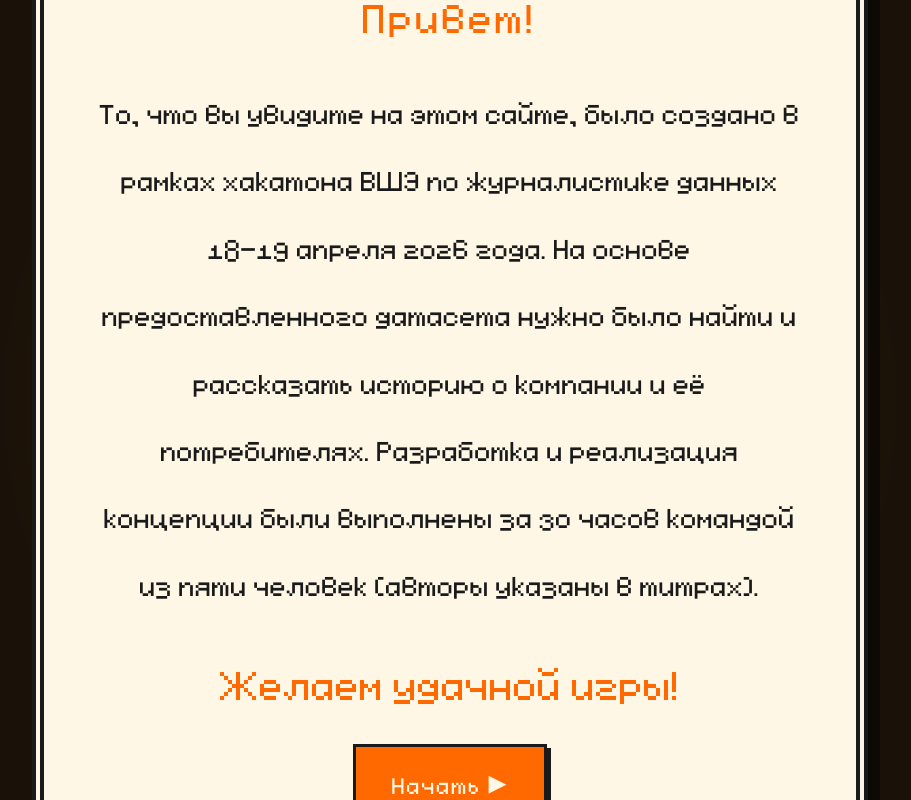
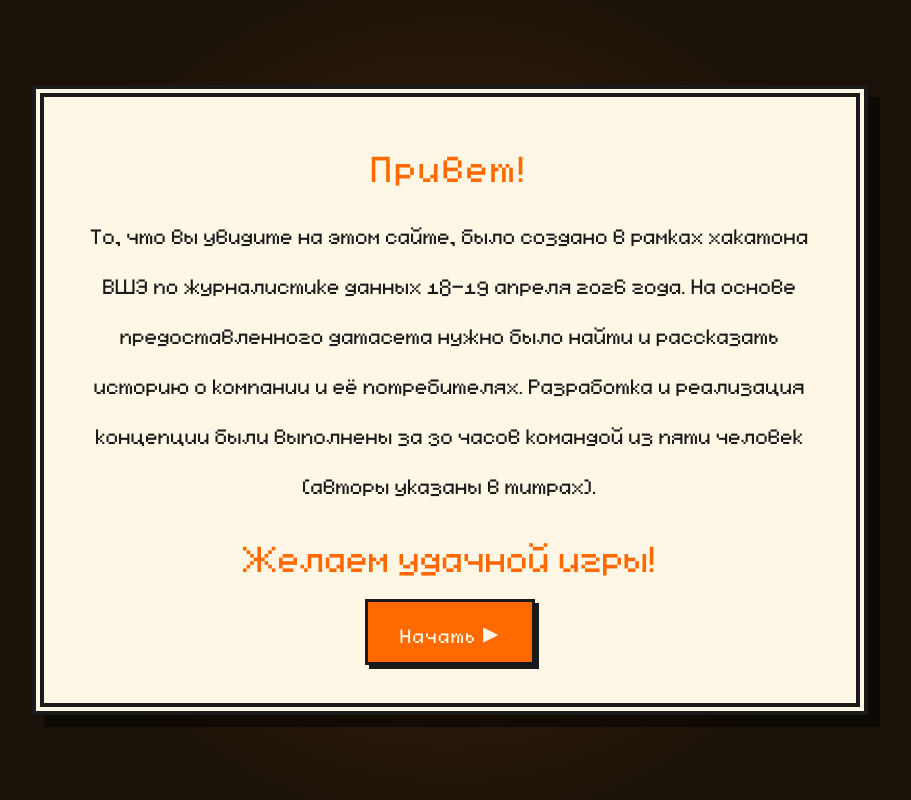
Before and after one commit to mbelveder/dodo-game, a React (Vite) app: page / in a window 1280 px wide. Shown: the whole page, without its empty margins (190-1101 px from the left). Built offline with nearby package versions, Linux system fonts and the light colour scheme.

Commit message:
fix: disclamer and outro screen sizes

```diff
--- a/src/ui/ui.css
+++ b/src/ui/ui.css
@@ -555,8 +555,9 @@ button:focus-visible {
   width: 100%;
   height: 100%;
   display: flex;
-  align-items: center;
+  align-items: flex-start;
   justify-content: center;
+  overflow-y: auto;
   background:
     radial-gradient(circle at center, rgba(255, 105, 0, 0.18), transparent 60%),
     #1a1208;
@@ -565,6 +566,7 @@ button:focus-visible {
 
 .disclaimerCard {
   width: min(820px, 96vw);
+  margin: auto;
   background: var(--dodo-cream);
   color: var(--dodo-charcoal);
   border: 4px solid var(--dodo-charcoal);
@@ -572,36 +574,36 @@ button:focus-visible {
     0 0 0 4px var(--dodo-cream),
     0 0 0 8px var(--dodo-charcoal),
     12px 12px 0 8px rgba(0, 0, 0, 0.5);
-  padding: clamp(28px, 4vw, 52px);
+  padding: clamp(20px, 3vw, 40px);
   display: flex;
   flex-direction: column;
   align-items: center;
-  gap: clamp(18px, 2.5vw, 32px);
+  gap: clamp(12px, 2vh, 24px);
 }
 
 .disclaimerGreeting {
-  font-size: clamp(36px, 5vw, 80px);
+  font-size: clamp(32px, 4.5vw, 72px);
   letter-spacing: 0.04em;
   color: var(--dodo-red);
   text-align: center;
 }
 
 .disclaimerBody {
-  font-size: clamp(28px, 3.4vw, 56px);
-  line-height: 1.55;
+  font-size: clamp(22px, 2.6vw, 46px);
+  line-height: 1.5;
   text-align: center;
   max-width: 72ch;
 }
 
 .disclaimerWish {
-  font-size: clamp(36px, 5vw, 80px);
+  font-size: clamp(32px, 4.5vw, 72px);
   text-align: center;
   color: var(--dodo-orange);
 }
 
 .disclaimerCard .btn {
-  font-size: clamp(22px, 2.8vw, 48px);
-  padding: 14px 36px;
+  font-size: clamp(20px, 2.4vw, 42px);
+  padding: 12px 32px;
   letter-spacing: 0.04em;
 }
 
@@ -611,8 +613,9 @@ button:focus-visible {
   width: 100%;
   height: 100%;
   display: flex;
-  align-items: center;
+  align-items: flex-start;
   justify-content: center;
+  overflow-y: auto;
   background:
     radial-gradient(circle at center, rgba(255, 105, 0, 0.2), transparent 60%),
     #1a1208;
@@ -621,6 +624,7 @@ button:focus-visible {
 
 .endingCard {
   width: min(980px, 96vw);
+  margin: auto;
   background: var(--dodo-cream);
   color: var(--dodo-charcoal);
   border: 4px solid var(--dodo-charcoal);
@@ -628,10 +632,10 @@ button:focus-visible {
     0 0 0 4px var(--dodo-cream),
     0 0 0 8px var(--dodo-charcoal),
     12px 12px 0 8px rgba(0, 0, 0, 0.5);
-  padding: 40px 36px;
+  padding: clamp(20px, 3vw, 40px);
   display: flex;
   flex-direction: column;
-  gap: 28px;
+  gap: clamp(14px, 2vh, 28px);
 }
 
 .endingProgress {
```
